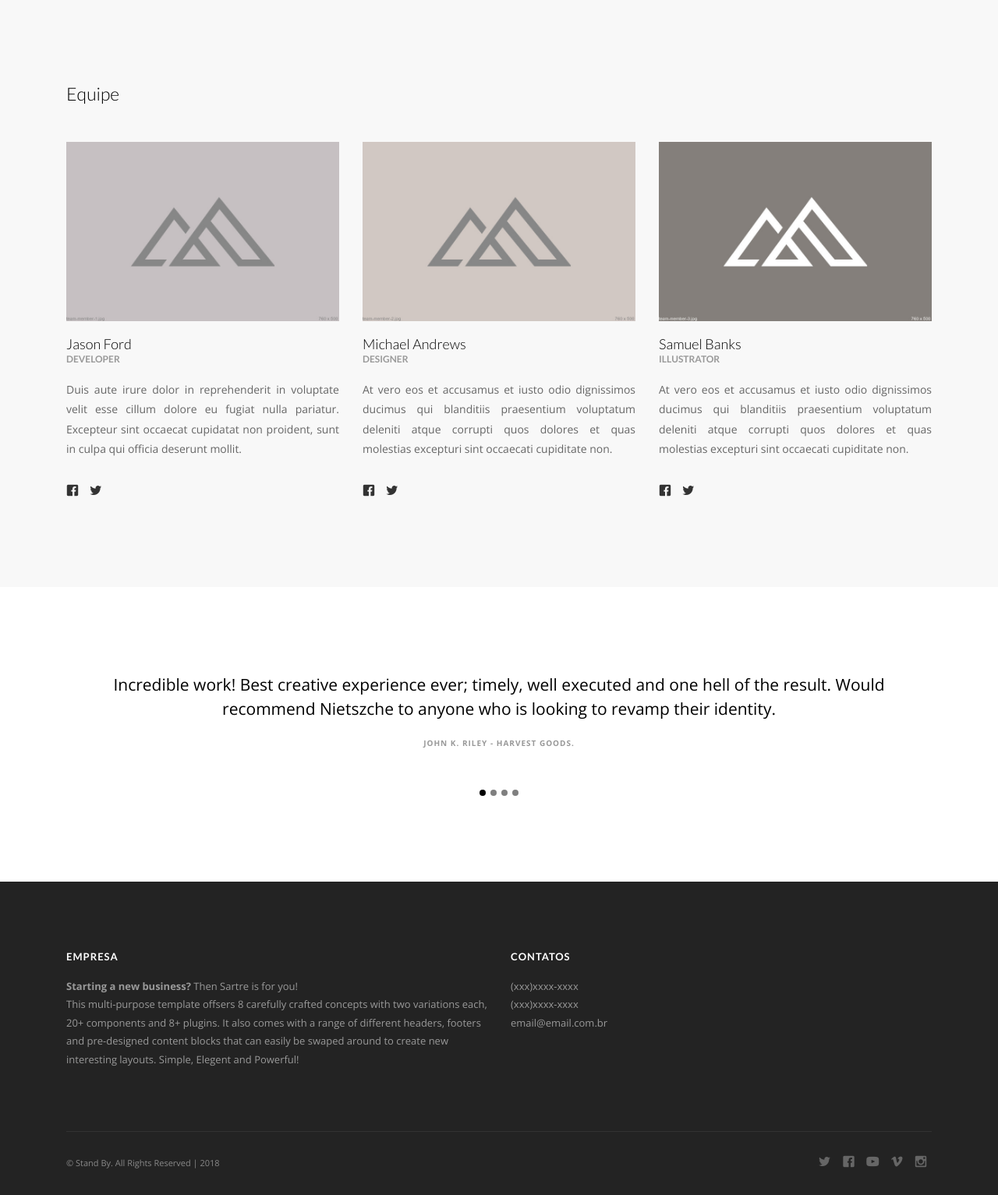
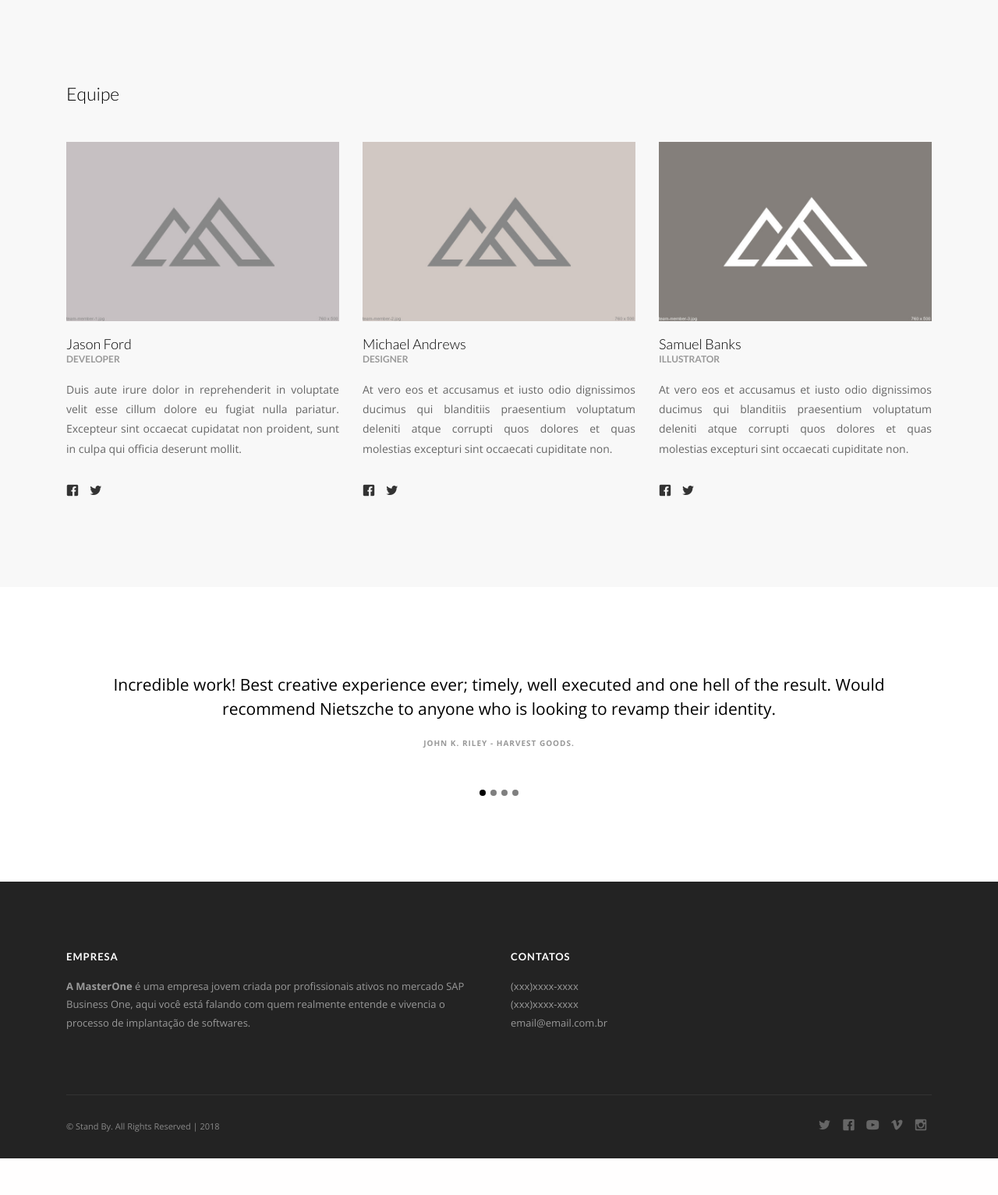
Before and after one commit to Ferrarezi2000/masterOne, a PHP site: page /src/paginas/empresa.php in a window 1280 px wide. Shown: the part 884-2417 px from the top of the page at 78% size. After the commit the page ends 2370 px from the top, so only its background shows below. Run offline with PHP 8.4, Linux system fonts and the light colour scheme.

Commit message:
serviços e empresa

```diff
--- a/php/componentes/rodape.php
+++ b/php/componentes/rodape.php
@@ -6,13 +6,10 @@
             <div class="column width-6">
                 <div class="widget">
                     <h4 class="widget-title weight-light">Empresa</h4>
-                    <p><strong>Starting a new business?</strong>
-                        Then Sartre is for you!<br>
-                        This multi-purpose template offsers 8 carefully crafted concepts with two
-                        variations each, 20+ components and 8+ plugins. It also comes with a range
-                        of different headers, footers and pre-designed content blocks that can easily
-                        be swaped around to create new interesting layouts. Simple, Elegent
-                        and Powerful!
+                    <p><strong>A MasterOne</strong>
+                        é uma empresa jovem criada por profissionais ativos no mercado SAP
+                        Business One, aqui você está falando com quem realmente entende e vivencia o processo
+                        de implantação de softwares.
                     <p>
                 </div>
             </div>
```
